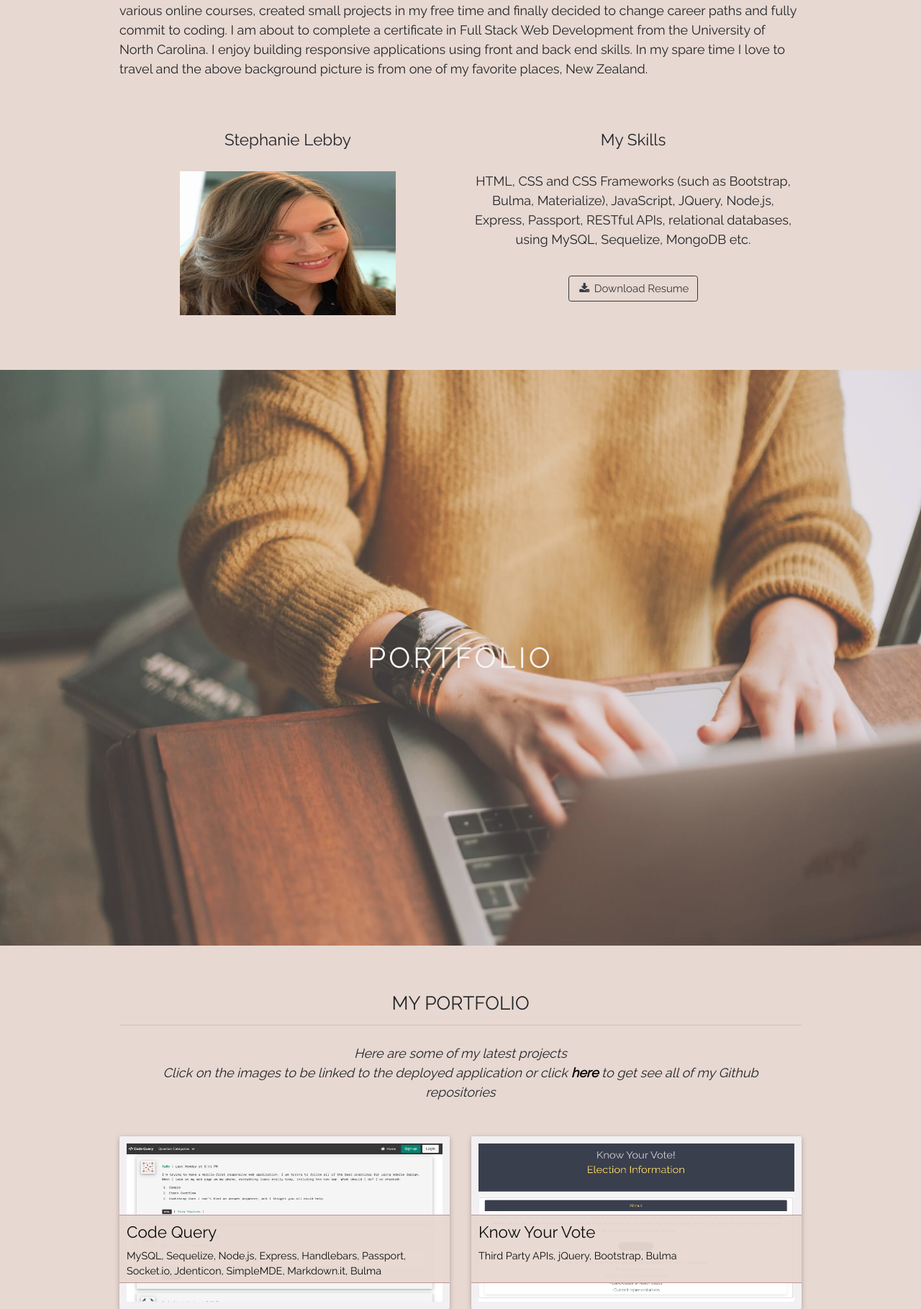
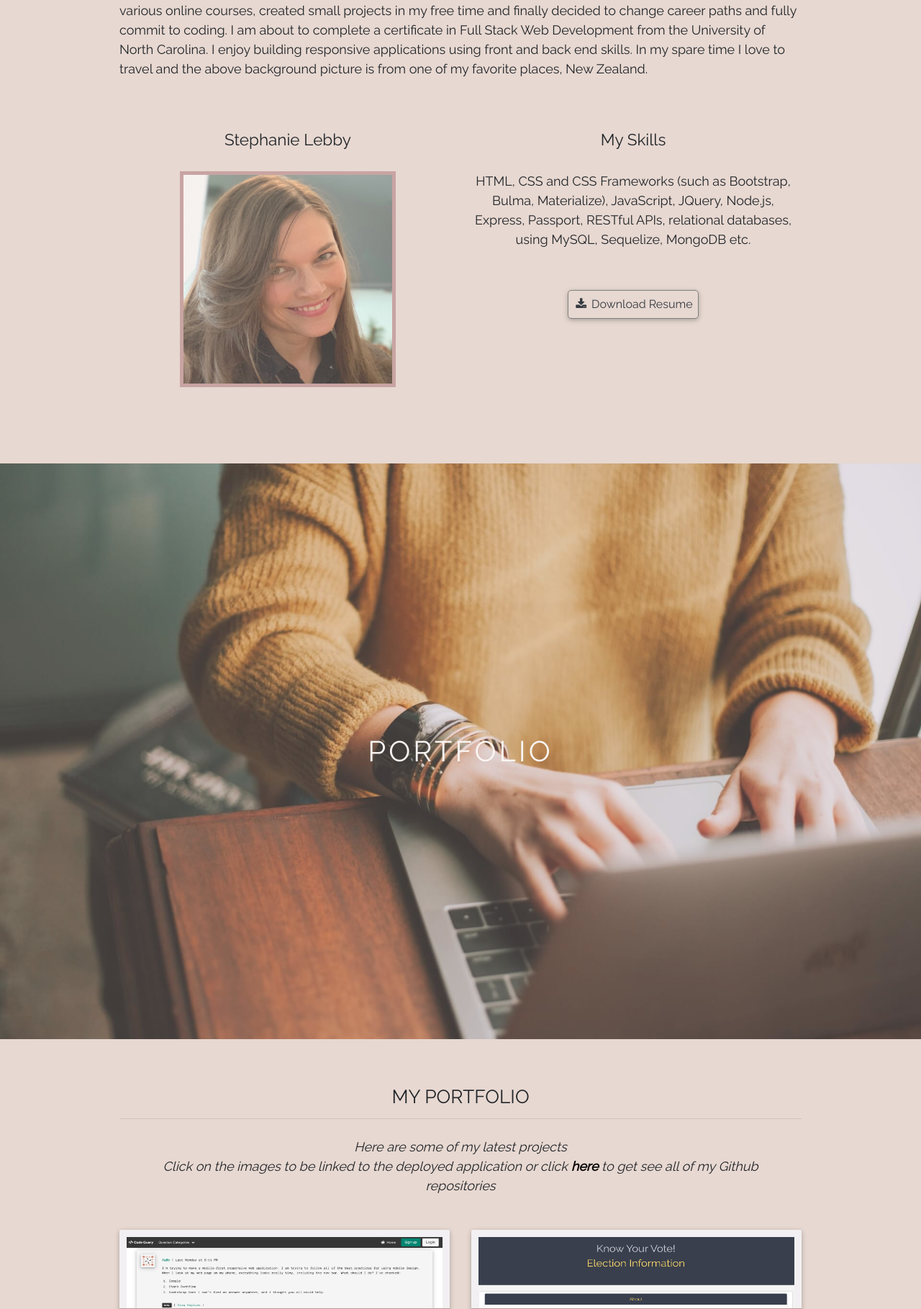
Before and after one commit to Steffield/Steffield.github.io, a PHP site: page / in a window 1280 px wide. Shown: the part 1042-2861 px from the top of the page at 72% size. Run offline with PHP 8.4, Linux system fonts and the light colour scheme.

Commit message:
img size changed

```diff
--- a/assets/Style/style.css
+++ b/assets/Style/style.css
@@ -82,6 +82,7 @@ html {
 }
 
 /* -------buttons------ */
+#resumeBtn,
 #loadMoreBtn,
 #toTopBtn,
 #sendBtn{
@@ -95,8 +96,9 @@ html {
   margin-top:20px;
   border: 1px solid gray
 }
-
+/*
 #resumeBtn{
+  color: black!important;
   /* background-color: #e3cfcf;
   margin-top:50px;
   border-radius:3px;
@@ -106,7 +108,6 @@ html {
 
 
 
-}
 
 
 .button{
@@ -145,12 +146,14 @@ button:active {
    outline: none;
 }
 
+#resumeBtn:hover,
 #loadMoreBtn:hover,
 #resumeBtn:hover,
 #sendBtn:hover{
   background-color:#bc8f8f;
   box-shadow: 0px 0px 8px 5px #e3cfcf;
   border-color: #bc8f8f;
+  color: black;
 
 
 }
@@ -341,19 +344,14 @@ hr{
 
  /* -----about section------ */
 
+ #myPhoto{
+  /* max-width:100%; */
+  opacity: .7;
+  border: 5px solid #bc8f8f;
+  margin-bottom: 30px;
+}
 #aboutRow{
   padding:12px 24px!important;
-}
-/
-/*test end*/
-
-#myPhoto{
-  max-width:100%;height:auto;
-  opacity: .7;
-  border: 5px solid #bc8f8f;
-  /* border-image-source: url("lighthousebgImg.png")!important;
-  border-image-slice: 19 fill;  */
-  margin-bottom: 30px;
 }
 
 #myPhoto:hover{
@@ -364,7 +362,6 @@ hr{
   border: 2px solid #bc8f8f;
 
 }
-
 
 .sectionMargin{
   margin-top:16px!important;
--- a/index.html
+++ b/index.html
@@ -72,7 +72,7 @@
         <div class= "col-md-6">
           <h4>Stephanie Lebby</h4>
           <br>
-          <img src="./assets/images/IMG_0110.jpeg" id="myPhoto" class="gradient-border" alt="Photo of Stephanie Lebby" width="300" height="200">
+          <img src="./assets/images/IMG_0110.jpeg" id="myPhoto" class="gradient-border" alt="Photo of Stephanie Lebby" width="300" height="300">
         </div>
         <div class="col-md-6">
           <h4>My Skills</h4>
```
